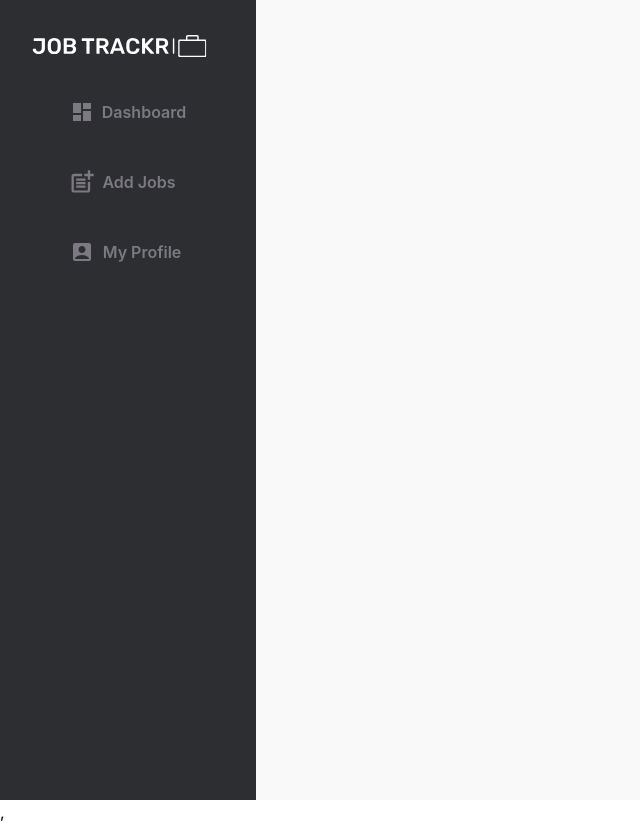
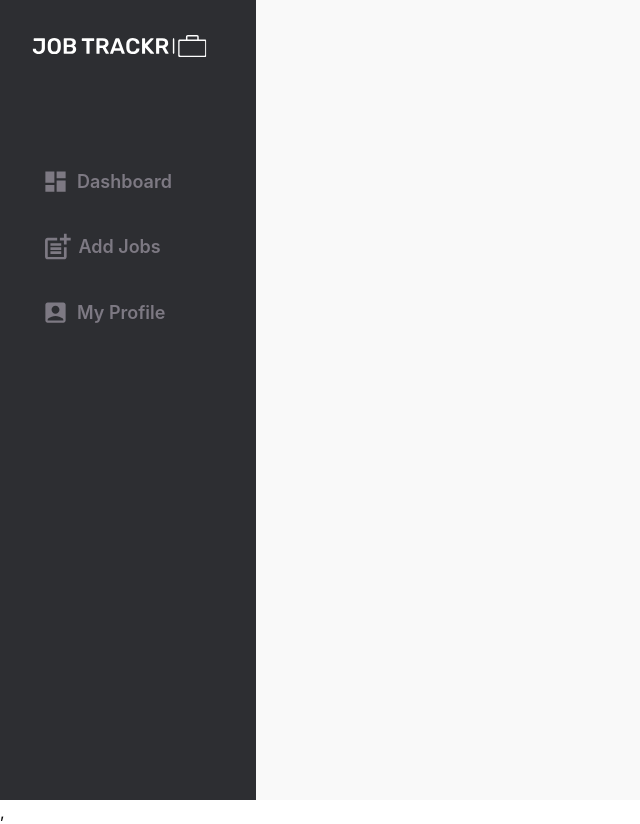
Before and after one commit to imjohnnyy/job-tracker-app, a React (Create React App) app in the folder frontend/: page /dashboard in a window 1280 px wide. Shown: the whole page, without its empty margins (0-640 px from the left). Built offline with nearby package versions, Linux system fonts and the light colour scheme.

Commit message:
styled text positioning and  margins for sidebar

```diff
--- a/frontend/src/components/Sidebar.js
+++ b/frontend/src/components/Sidebar.js
@@ -17,21 +17,21 @@ const Sidebar = () => {
         </div>
 
         {/* Navigation Links */}
-        <nav className="mt-4">
-          <ul className="space-y-6">
+        <nav className="mt-[5rem]">
+          <ul className="space-y-3">
             <li>
-              <a href="#dashboard" className="block py-2 font-semibold rounded-sm text-lightgray hover:text-white hover:bg-slate-500">
-              <DashboardIcon className="mb-1 mr-1"/> Dashboard
+              <a href="#dashboard" className="flex items-center justify-start py-2 text-lg font-semibold rounded-sm text-lightgray hover:text-white hover:bg-slate-500">
+              <DashboardIcon className="my-1 ml-[10px] mr-[8px]" style={{ fontSize: '150%' }} /> Dashboard
               </a>
             </li>
             <li>
-              <a href="#about" className="block py-2 font-semibold rounded-sm text-lightgray hover:text-white hover:bg-slate-500">
-              <PostAddIcon className="mb-1 ml-[-12px] mr-[2px]" style={{ fontSize: '175%' }}/> Add Jobs
+              <a href="#about" className="flex items-center justify-start py-2 text-lg font-semibold rounded-sm text-lightgray hover:text-white hover:bg-slate-500">
+              <PostAddIcon className="my-1 ml-[9px] mr-[5px]" style={{ fontSize: '180%' }} /> Add Jobs
               </a>
             </li>
             <li>
-              <a href="#about" className="block py-2 font-semibold rounded-sm text-lightgray hover:text-white hover:bg-slate-500">
-                <AccountBoxIcon className="mb-1 ml-[-5px] mr-[5px]"/> My Profile
+              <a href="#about" className="flex items-center justify-start py-2 text-lg font-semibold rounded-sm text-lightgray hover:text-white hover:bg-slate-500">
+                <AccountBoxIcon className="my-1 ml-[10px] mr-[8px]" style={{ fontSize: '150%' }}/> My Profile
               </a>
             </li>
           </ul>
```
